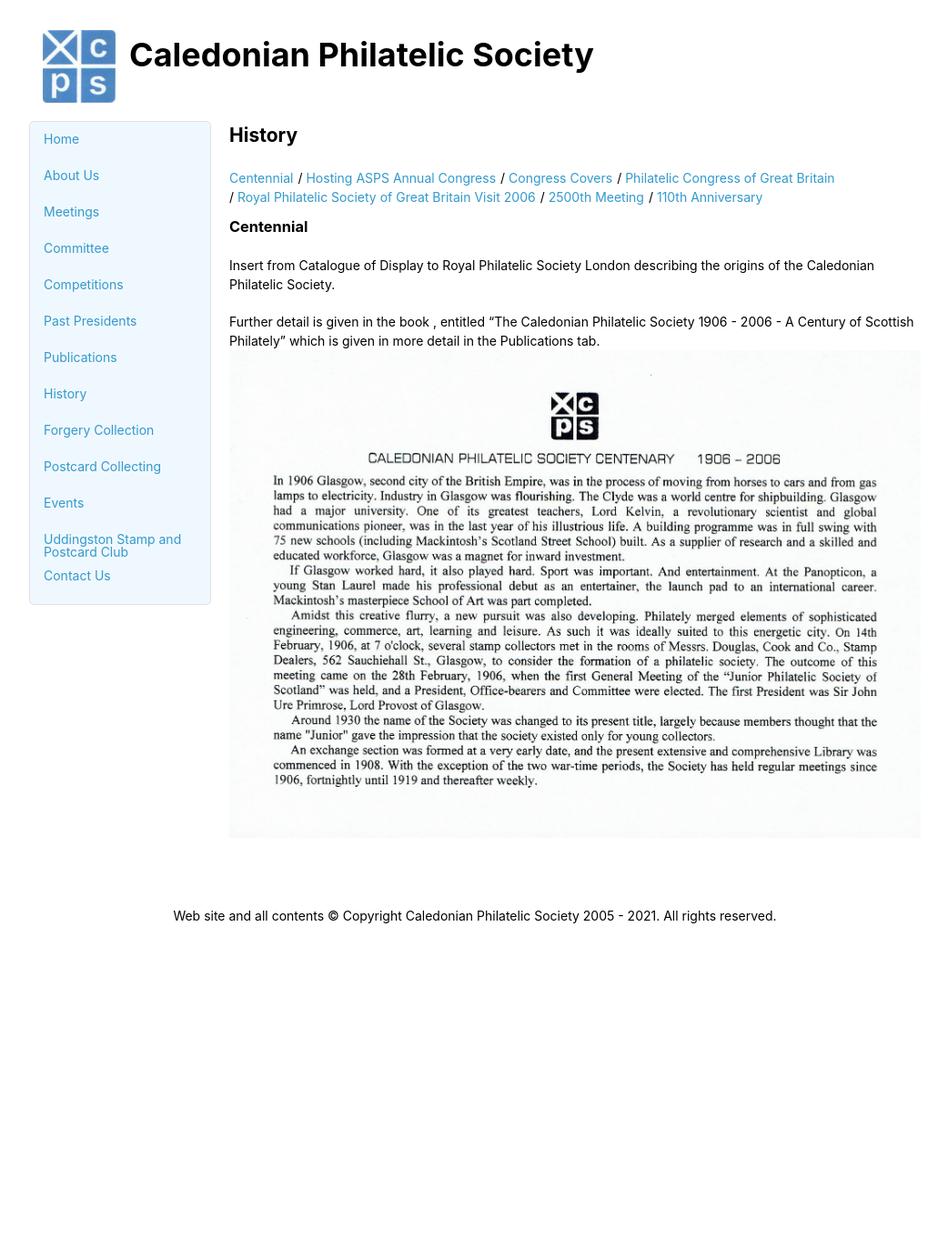
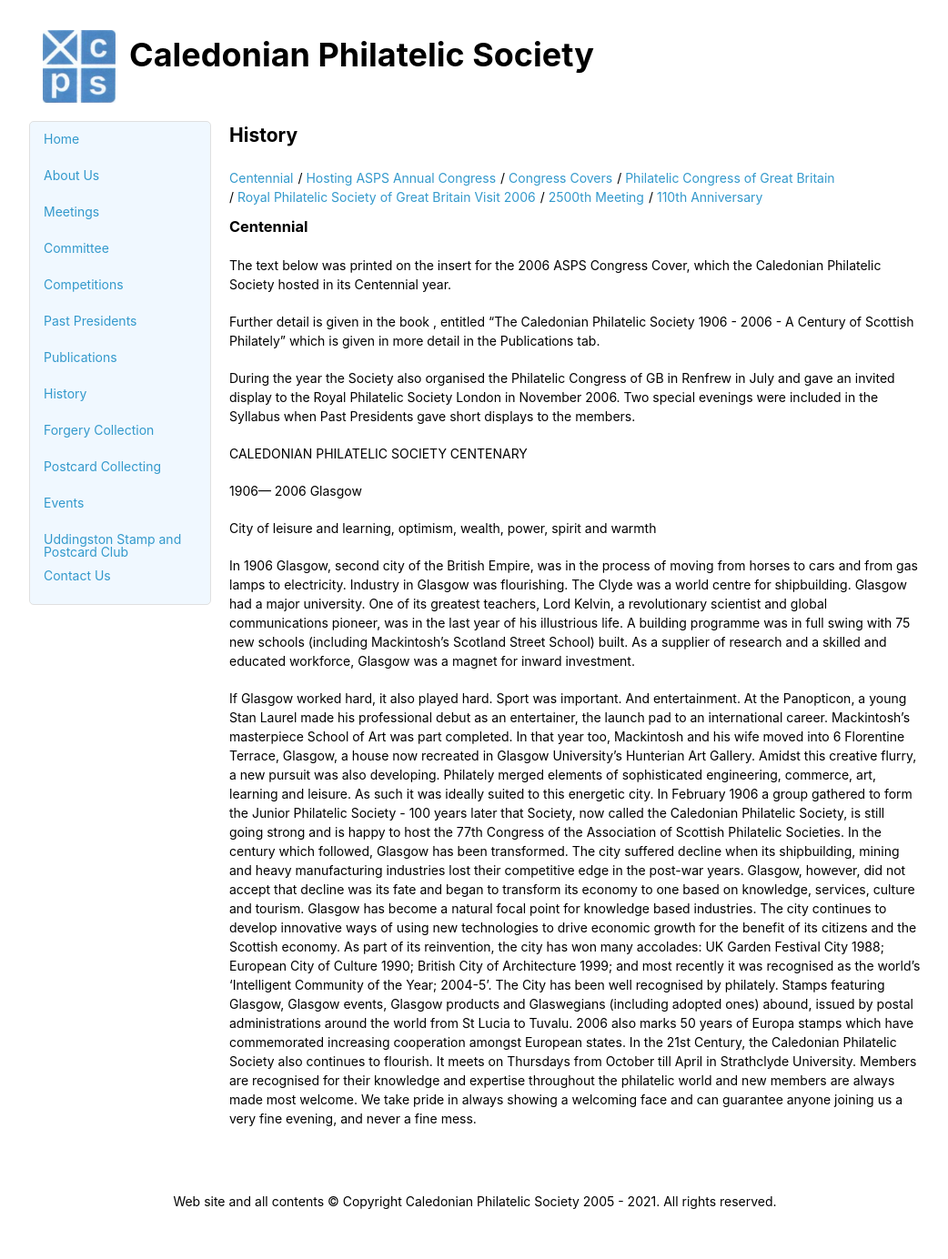
Before and after one commit to astalker/caledonian-stamps, a Jekyll site: the page built from centennial.md, in a window 1280 px wide. Shown: the whole page at 91% size, without its empty margins (118-1160 px from the left). Built offline with Jekyll 4.4.1, drawn with Linux system fonts in a browser that asks for light colours; our own code applies the rules of GitHub Pages for plain Markdown files; before the commit the page ends 1070 px from its top, so only the background shows below that.

Commit message:
Text from ASPS Insert added etc.

```diff
--- a/centennial.md
+++ b/centennial.md
@@ -3,7 +3,23 @@
 {% include history-menu.html %}
 
 ### Centennial
-Insert from Catalogue of Display to Royal Philatelic Society London describing the origins of the Caledonian Philatelic Society.
+The text below was printed on the insert for the 2006 ASPS Congress Cover, which the Caledonian Philatelic Society hosted in its Centennial year.
 
 Further detail is given in the book , entitled "The Caledonian Philatelic Society 1906 - 2006 - A Century of Scottish Philately" which is given in more detail in the Publications tab.
-![Centennial](images/Centennial1.jpg)
+
+During the year the Society also organised the Philatelic Congress of GB in Renfrew in July and gave an invited display to the Royal Philatelic Society London in November 2006. Two special evenings were included in the Syllabus when Past Presidents gave short displays to the members.
+
+CALEDONIAN PHILATELIC SOCIETY CENTENARY
+
+1906— 2006 Glasgow
+
+City of leisure and learning, optimism, wealth, power, spirit and warmth
+
+In 1906 Glasgow, second city of the British Empire, was in the process of moving from horses to cars and from gas lamps to electricity. Industry in Glasgow was flourishing. The Clyde was a world centre for shipbuilding. Glasgow had a major university. One of its greatest teachers, Lord Kelvin, a revolutionary scientist and global communications pioneer, was in the last year of his illustrious life. A building programme was in full swing with 75 new schools (including Mackintosh's Scotland Street School) built. As a supplier of research and a skilled and educated workforce, Glasgow was a magnet for inward investment.
+
+If Glasgow worked hard, it also played hard. Sport was important. And entertainment. At the Panopticon, a young Stan Laurel made his professional debut as an entertainer, the launch pad to an international career. Mackintosh's masterpiece School of Art was part completed. In that year too, Mackintosh and his wife moved into 6 Florentine Terrace, Glasgow, a house now recreated in Glasgow University's Hunterian Art Gallery.
+Amidst this creative flurry, a new pursuit was also developing. Philately merged elements of sophisticated engineering, commerce, art, learning and leisure. As such it was ideally suited to this energetic city. In February 1906 a group gathered to form the Junior Philatelic Society - 100 years later that Society, now called the Caledonian Philatelic Society, is still going strong and is happy to host the 77th Congress of the Association of Scottish Philatelic Societies.
+In the century which followed, Glasgow has been transformed. The city suffered decline when its shipbuilding, mining and heavy manufacturing industries lost their competitive edge in the post-war years. Glasgow, however, did not accept that decline was its fate and began to transform its economy to one based on knowledge, services, culture and tourism.
+Glasgow has become a natural focal point for knowledge based industries. The city continues to develop innovative ways of using new technologies to drive economic growth for the benefit of its citizens and the Scottish economy. As part of its reinvention, the city has won many accolades: UK Garden Festival City 1988; European City of Culture 1990; British City of Architecture 1999; and most recently it was recognised as the world's 'Intelligent Community of the Year; 2004-5'.
+The City has been well recognised by philately. Stamps featuring Glasgow, Glasgow events, Glasgow products and Glaswegians (including adopted ones) abound, issued by postal administrations around the world from St Lucia to Tuvalu. 2006 also marks 50 years of Europa stamps which have commemorated increasing cooperation amongst European states.
+In the 21st Century, the Caledonian Philatelic Society also continues to flourish. It meets on Thursdays from October till April in Strathclyde University. Members are recognised for their knowledge and expertise throughout the philatelic world and new members are always made most welcome. We take pride in always showing a welcoming face and can guarantee anyone joining us a very fine evening, and never a fine mess.
```
